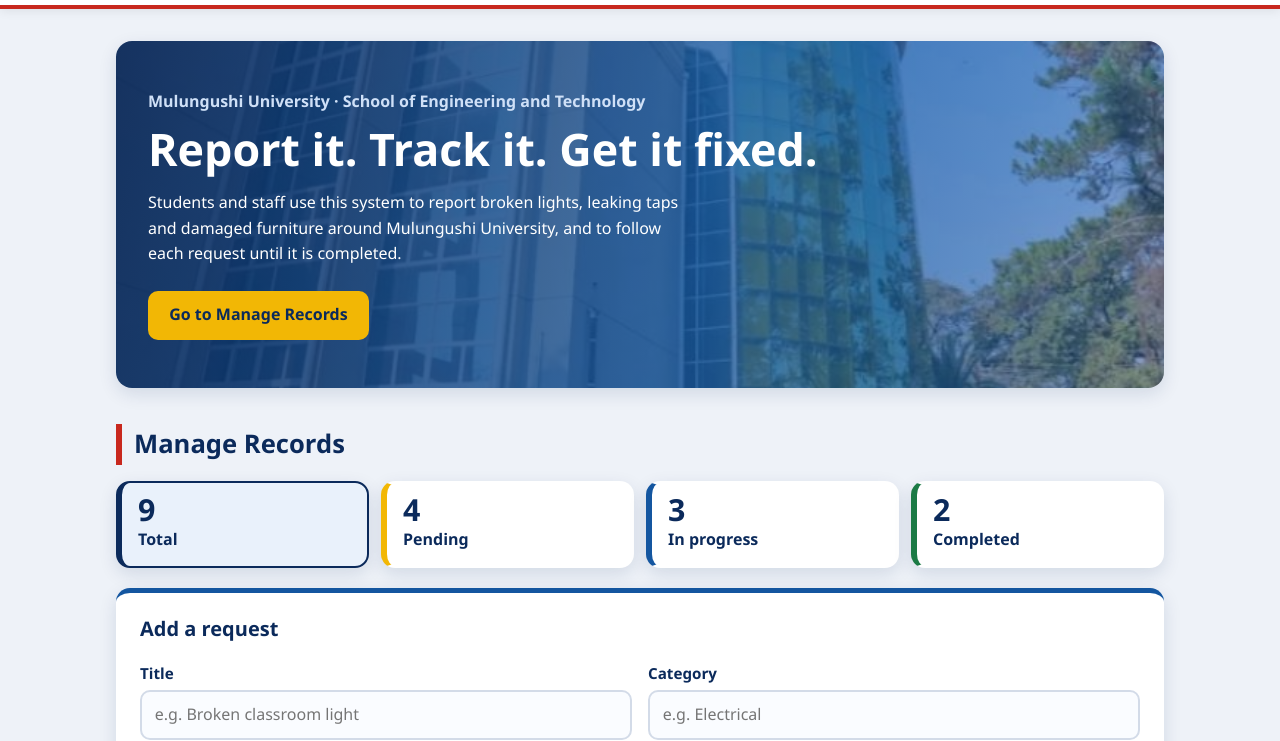
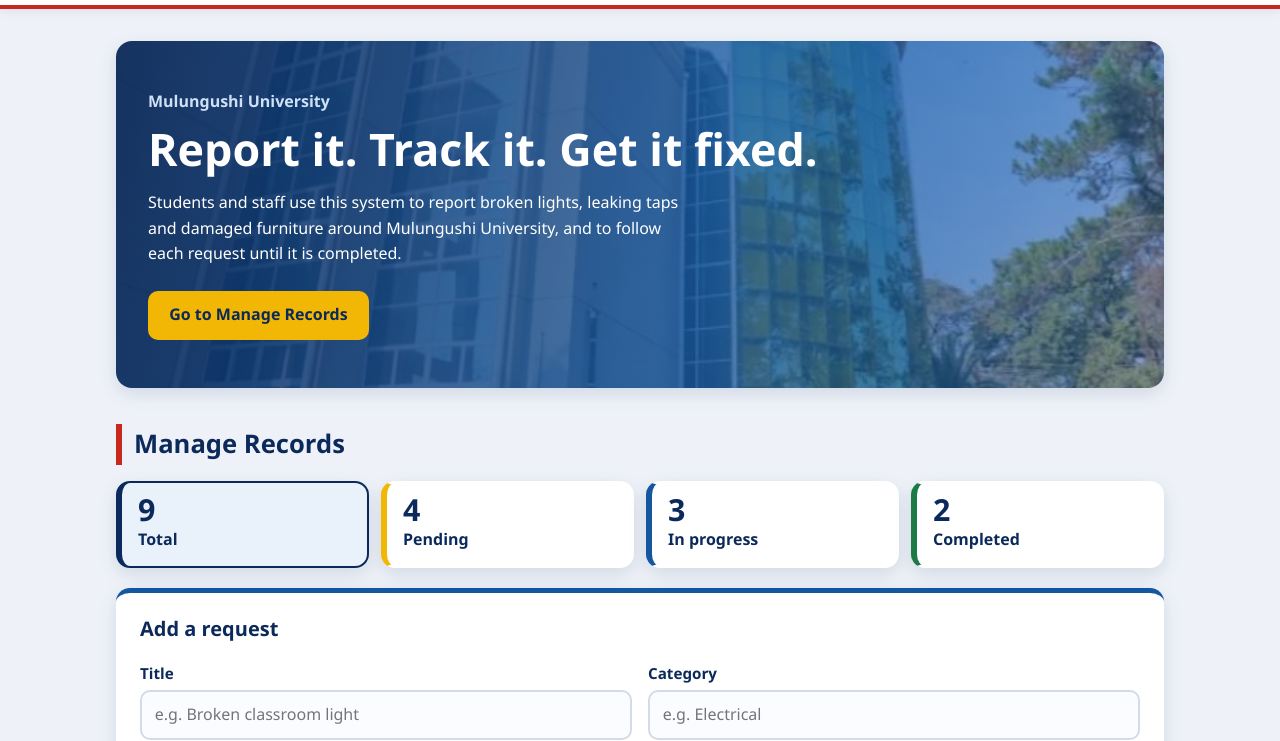
Before and after one commit to mino112005/activity6-frontend, a plain HTML site: page index.html in a window 1280 px wide. Shown: the part 63-804 px from the top of the page. Drawn offline with Linux system fonts and the light colour scheme.

Commit message:
Remove school name from hero

```diff
--- a/index.html
+++ b/index.html
@@ -22,7 +22,7 @@
 
   <main id="main-content">
     <section id="home" class="hero">
-      <p class="kicker">Mulungushi University &middot; School of Engineering and Technology</p>
+      <p class="kicker">Mulungushi University</p>
       <h1>Report it. Track it. Get it fixed.</h1>
       <p>Students and staff use this system to report broken lights, leaking taps and damaged furniture around Mulungushi University, and to follow each request until it is completed.</p>
       <a class="btn primary" href="#manage">Go to Manage Records</a>
```
